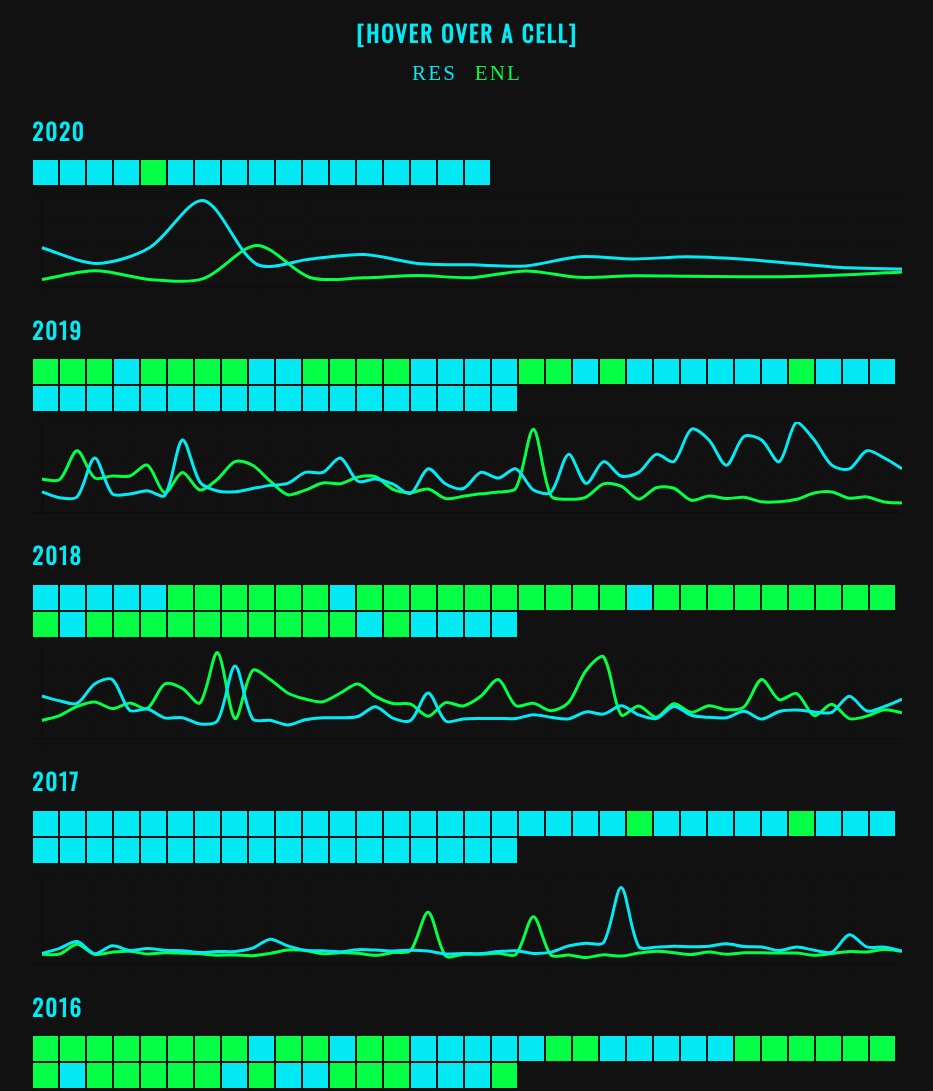
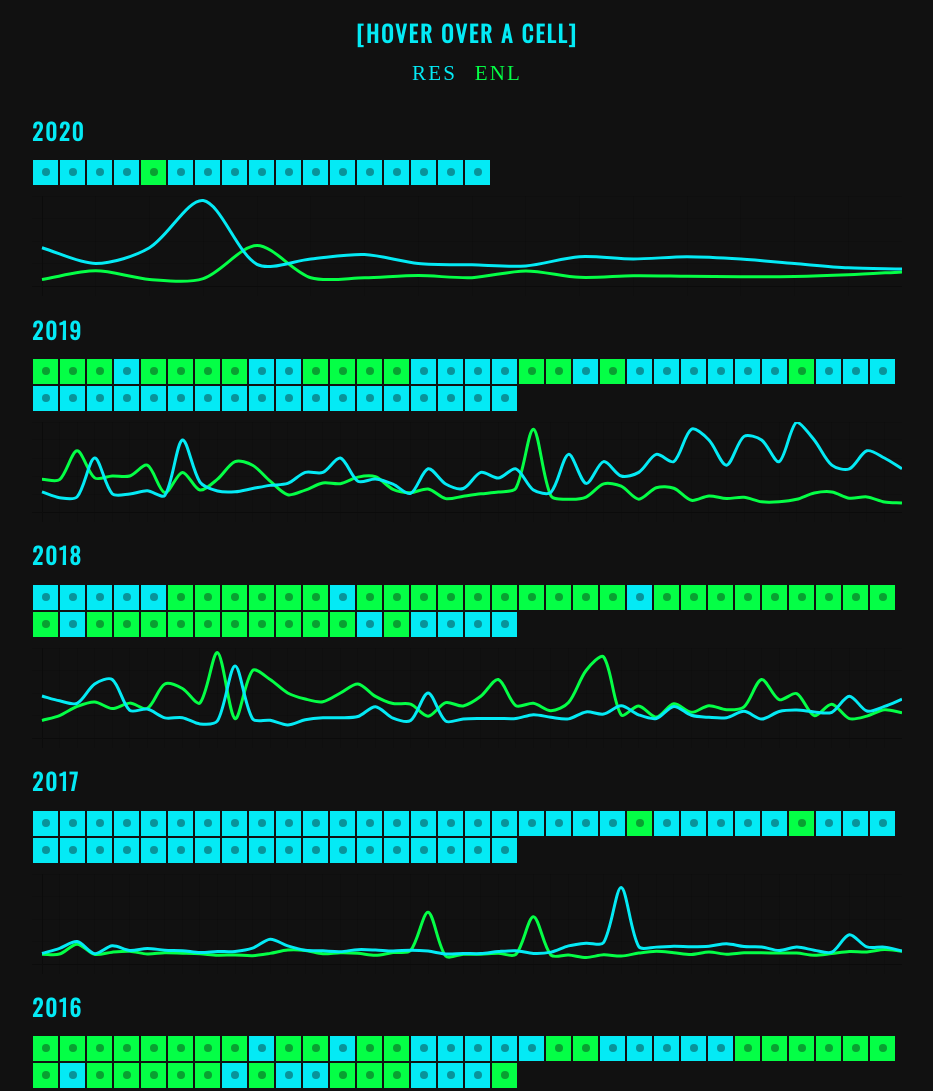
Before and after one commit to garytube/ingress-cycle-stats, a Gatsby site: page / in a window 1280 px wide. Shown: the top 1091 px of the page, without its empty margins (173-1106 px from the left). Built offline with nearby package versions, Linux system fonts and the light colour scheme; Gatsby itself is replaced by a stand-in of ours; a web font is replaced by a local one.

Commit message:
remove link from cell

```diff
--- a/src/components/Scoreboard.js
+++ b/src/components/Scoreboard.js
@@ -9,8 +9,8 @@ function Scoreboard({ data, setActiveCycle }) {
         <Year key={year} year={year}>
           {cycles.map(({ cycle }) => (
             <ScoreBlock
+              sitrep={true}
               key={cycle.cycleDate}
-              to={`/cycle/${cycle.cycleDate}`}
               onFocus={() => setActiveCycle(cycle)}
               onMouseOver={() => setActiveCycle(cycle)}
               winner={cycle.enl < cycle.res ? "res" : "enl"}
--- a/src/components/Styled.js
+++ b/src/components/Styled.js
@@ -1,5 +1,4 @@
-import styled, { css } from "styled-components";
-import { Link } from 'gatsby';
+import styled, { css } from "styled-components"
 
 export const COLOR_RESISTANCE = "#04eaf5"
 export const COLOR_ENLIGHTENED = "#04ff46"
@@ -9,10 +8,11 @@ export const YearWrapper = styled.div`
   flex-wrap: wrap;
 `
 
-export const ScoreBlock = styled(Link)`
+export const ScoreBlock = styled.div`
   display: inline-block;
   height: 20px;
   width: 20px;
+  position:relative;
   padding: 0;
   margin: 1px;
   transition:all 0.5s ease;
@@ -27,27 +27,51 @@ export const ScoreBlock = styled(Link)`
     width: 25px;
     }
 
-  ${props => props.winner === 'res' && css`
-    background: ${COLOR_RESISTANCE}
+  ${props =>
+    props.winner === "res" &&
+    css`
+      background: ${COLOR_RESISTANCE};
     `}
-  ${props => props.winner === 'enl' && css`
-    background: ${COLOR_ENLIGHTENED}
+  ${props =>
+    props.winner === "enl" &&
+    css`
+      background: ${COLOR_ENLIGHTENED};
     `}
+
+  ${props =>
+    props.sitrep &&
+    css`
+      &:before {
+        content: "";
+        position: absolute;
+        width: 8px;
+        height: 8px;
+        border-radius: 50%;
+        top: 8px;
+        background: rgba(17, 17, 17, 0.4);
+        left: 0;
+        right: 0;
+        margin: auto;
+      }
+    `}
+
+
+
 `
 
 export const Title = styled.h2`
-font-family: 'oswald', serif;
+  font-family: "oswald", serif;
   display: block;
   margin: 0.5em 0;
   font-size: 1.425rem;
   text-transform: uppercase;
   letter-spacing: 2px;
-width: 100%
+  width: 100%;
 `
 
 export const ActiveScoreBox = styled.div`
   text-align: center;
-margin: 1rem  auto;
+  margin: 1rem auto;
 `
 
 export const ScoreNumber = styled.span`
@@ -56,19 +80,17 @@ export const ScoreNumber = styled.span`
   border-radius: 0;
   letter-spacing: 0.1em;
   font-weight: 300;
-  font-family: 'coda';
+  font-family: "coda";
 `
 
-
-
 export const ScoreRes = styled(ScoreNumber)`
-color:  ${props => props.winner ? "#000000" : COLOR_RESISTANCE};
-background:  ${props => props.winner ? COLOR_RESISTANCE : "transparent"};
+  color: ${props => (props.winner ? "#000000" : COLOR_RESISTANCE)};
+  background: ${props => (props.winner ? COLOR_RESISTANCE : "transparent")};
 `
 
 export const ScoreEnl = styled(ScoreNumber)`
-  color:  ${props => props.winner ? "#000000" : COLOR_ENLIGHTENED};
-  background:  ${props => props.winner ? COLOR_ENLIGHTENED : "transparent"};
+  color: ${props => (props.winner ? "#000000" : COLOR_ENLIGHTENED)};
+  background: ${props => (props.winner ? COLOR_ENLIGHTENED : "transparent")};
 `
 
 export const ChartGrid = styled.div`
@@ -79,12 +101,12 @@ export const ChartGrid = styled.div`
   grid-gap: 10px;
   grid-template-columns: 1fr;
 
-    @media(min-width: 768px) {
+  @media (min-width: 768px) {
     grid-gap: 20px 30px;
     grid-template-columns: 400px 400px;
   }
 `
 export const Chart = styled.div`
   display: block;
-    margin: 1em auto
+  margin: 1em auto;
 `
--- a/src/templates/ScoreboardTemplate.js
+++ b/src/templates/ScoreboardTemplate.js
@@ -46,6 +46,7 @@ export const query = graphql`
       group(field: frontmatter___cycleYear) {
         year: fieldValue
         cycles: nodes {
+          sitrep: html
           cycle: frontmatter {
             cycleDate
             enl: enlightened
```
Lines whose indentation alone changed are shown as unchanged.
